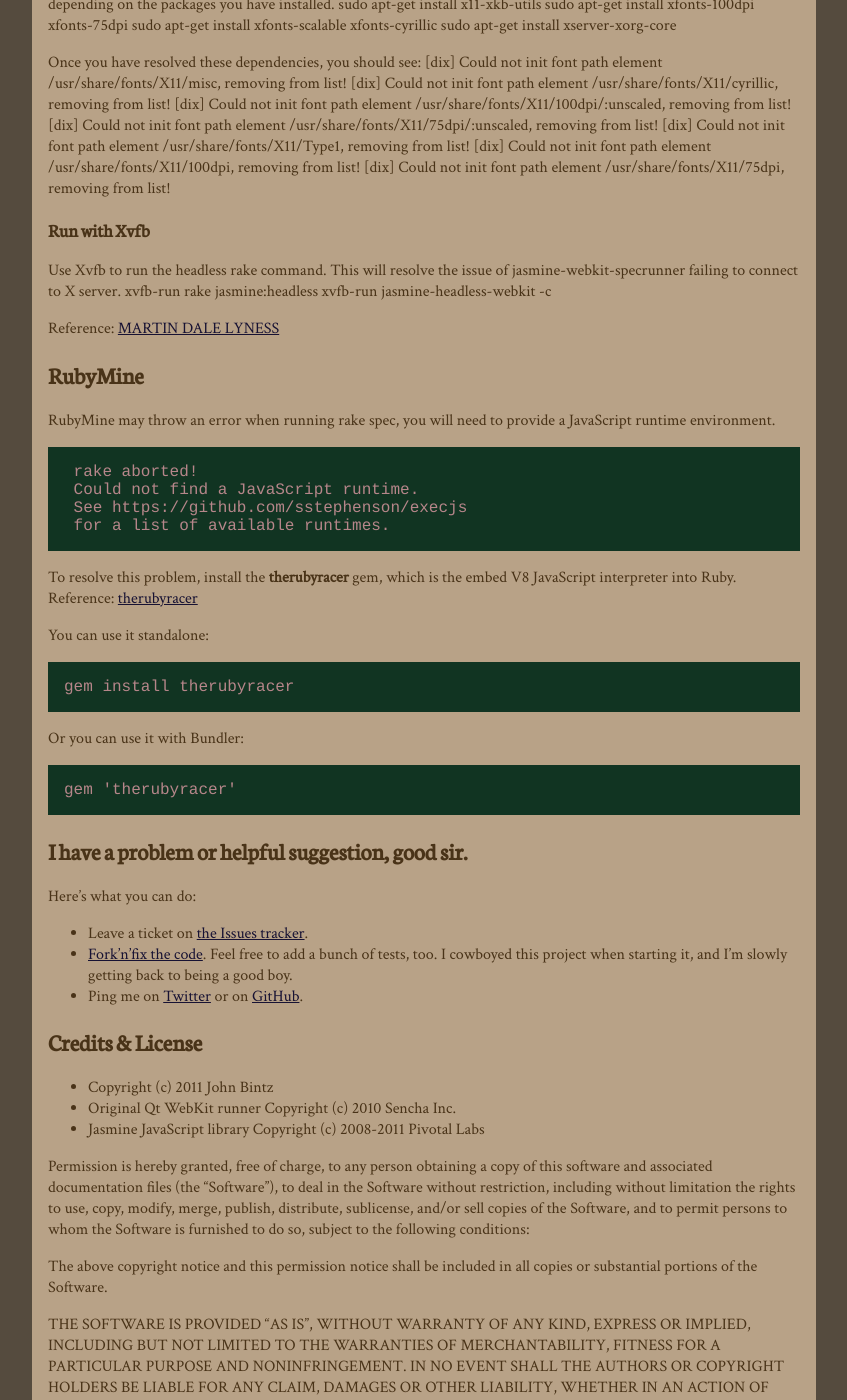
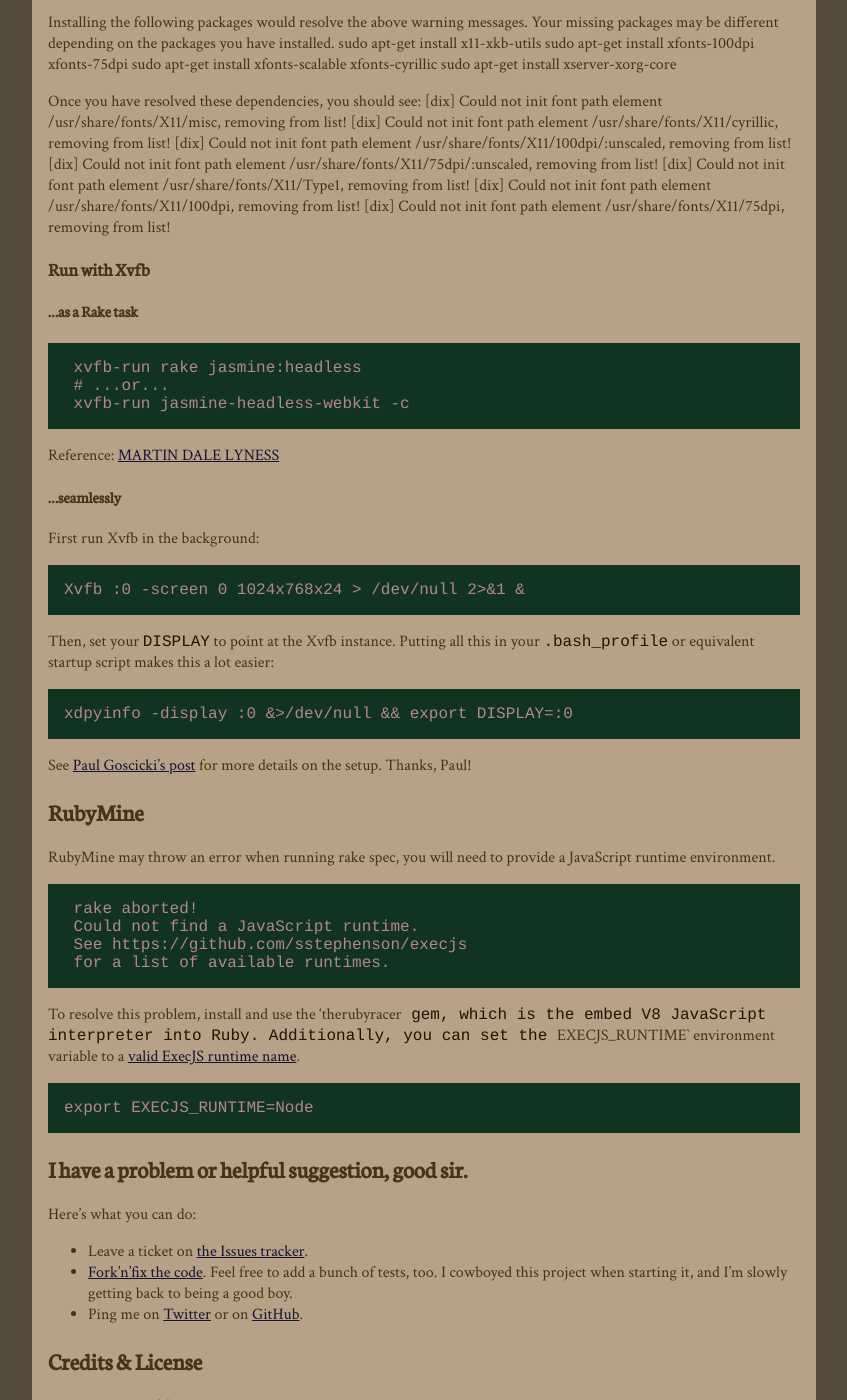
Before and after one commit to johnbintz/jasmine-headless-webkit, a Jekyll site: the page built from index.md, in a window 1280 px wide and 1400 px high, scrolled down 9745 px. Shown: the whole window, without its empty margins (216-1063 px from the left). Built offline with Jekyll 4.4.1, drawn with Linux system fonts in a browser that asks for light colours; Markdown is read by kramdown in place of the engine named in the settings; some of the changed text lies outside the part shown.

Commit message:
final update of docs for 0.7.0

```diff
--- a/index.md
+++ b/index.md
@@ -30,6 +30,7 @@
 * It integrates with [Guard](https://github.com/guard/guard) for a continuous testing setup when using [`guard-jasmine-headless-webkit`](https://github.com/guard/guard-jasmine-headless-webkit).
 * It compiles [CoffeeScript](http://jashkenas.github.com/coffee-script/), both for your tests and for your application logic.
 * It can be configured like RSpec, and its output is very similar to RSpec's output, so you don't need to learn too much new stuff to use and integrate it.
+* It provides cleaner debugging and backtrace output than a lot of other console-based test tools provide.
 * It's *fast*.
 
 ## Is this for me?
@@ -70,8 +71,8 @@
 Installation requires Qt 4.7. `jasmine-headless-webkit` has been tested in the following environments:
 
 * Mac OS X 10.6 and 10.7, with MacPorts Qt, Homebrew Qt and Nokia Qt.mpkg
-* Kubuntu 10.10 and 10.04
-* Ubuntu 11.04 9.10
+* Kubuntu 110.04, 10.10 and 10.04
+* Ubuntu 11.04 and 9.10
 * Arch Linux
 
 If it works in yours, [leave me a message on GitHub](https://github.com/johnbintz) or
@@ -79,26 +80,27 @@
 
 ## Qt 4.7.X
 
-The gem is compiled using **qt4-qmake** and you will need Qt 4.7.x or greater.
+The gem is compiled using `qt4-qmake` and you will need Qt 4.7.x or greater.
 The version you have installed should be detected correctly, and the appropriate message for installing Qt should
 be given if it's wrong. If it's not, please file a new issue!
 
 ### Manually checking the Qt version
 
-Test that qt4-qmake it is installed and verify your version.
+Test that `qt4-qmake` it is installed and verify your version.
      qmake --version
 
 If you have the Qt 4.7.x or greater, you are ready to install jasmine-headless-webkit.
      QMake version 2.01a
      Using Qt version 4.7.2 in /usr/lib
 
-If you receive a different message, you can install qt4-qmake using one of the following commands as root:
+If you receive a different message, you can install `qt4-qmake` using one of the following commands as root:
 
 ### Ubuntu 11.04
 
 {% highlight bash %}
 sudo apt-get install libqt4-dev
 sudo apt-get install qt4-qmake
+sudo update-alternatives --config qmake # and select Qt 4's qmake
 {% endhighlight %}
 
 ### Ubuntu 9.10
@@ -110,8 +112,8 @@
 You will need to compile qt4-qmake from source
 [Qt version 4.7.0](http://get.qt.nokia.com/qt/source/qt-everywhere-opensource-src-4.7.0.tar.gz).
 There are excellent [directions](http://doc.qt.nokia.com/latest/install-x11.html) on how to compile
-the source code. You will need to ensure Qt is exported to your $PATH before using qmake, as the source code will
-install to /usr/local/Trolltech/.
+the source code. You will need to ensure Qt is exported to your `$PATH` before using qmake, as the source code will
+install to `/usr/local/Trolltech/`.
 
 ### Mac OS X 10.6 & 10.7
 
@@ -440,7 +442,7 @@
 ### Install Xvfb
       sudo apt-get install xvfb
 
-### Resolve Missing Dependencies
+### Resolve missing dependencies
 To resolve missing dependencies, you will need to know what to install.
 	$ Xvfb :99 -ac
 You will see a long list of warning messages:
@@ -492,12 +494,28 @@
      /usr/share/fonts/X11/75dpi, removing from list!
 
 ### Run with Xvfb
-Use Xvfb to run the headless rake command. This will resolve the issue of jasmine-webkit-specrunner failing to connect
-to X server.
+
+#### ...as a Rake task
+
      xvfb-run rake jasmine:headless
+     # ...or...
      xvfb-run jasmine-headless-webkit -c
 
 Reference: [MARTIN DALE LYNESS](http://blog.martin-lyness.com/archives/installing-xvfb-on-ubuntu-9-10-karmic-koala)
+
+#### ...seamlessly
+
+First run Xvfb in the background:
+
+    Xvfb :0 -screen 0 1024x768x24 > /dev/null 2>&1 &
+
+Then, set your `DISPLAY` to point at the Xvfb instance. Putting all this in your `.bash_profile` or equivalent startup
+script makes this a lot easier:
+
+    xdpyinfo -display :0 &>/dev/null && export DISPLAY=:0
+
+See [Paul Goscicki's post](http://paulgoscicki.com/archives/2011/09/run-guard-jasmine-headless-webkit-without-x-server/) for
+more details on the setup. Thanks, Paul!
 
 ## RubyMine
 
@@ -509,16 +527,10 @@
      See https://github.com/sstephenson/execjs
      for a list of available runtimes.
 
-To resolve this problem, install the **therubyracer** gem, which is the embed V8 JavaScript interpreter into Ruby.
-Reference: [therubyracer](https://github.com/cowboyd/therubyracer)
+To resolve this problem, install and use the 'therubyracer` gem, which is the embed V8 JavaScript interpreter into Ruby.
+Additionally, you can set the `EXECJS_RUNTIME` environment variable to a [valid ExecJS runtime name](https://github.com/sstephenson/execjs/blob/master/lib/execjs/runtimes.rb#L55).
 
-You can use it standalone:
-
-    gem install therubyracer
-
-Or you can use it with Bundler:
-
-    gem 'therubyracer'
+    export EXECJS_RUNTIME=Node
 
 ## I have a problem or helpful suggestion, good sir.
 
```
Also changed, not shown: other parts of index.md (+1 -1 lines).
